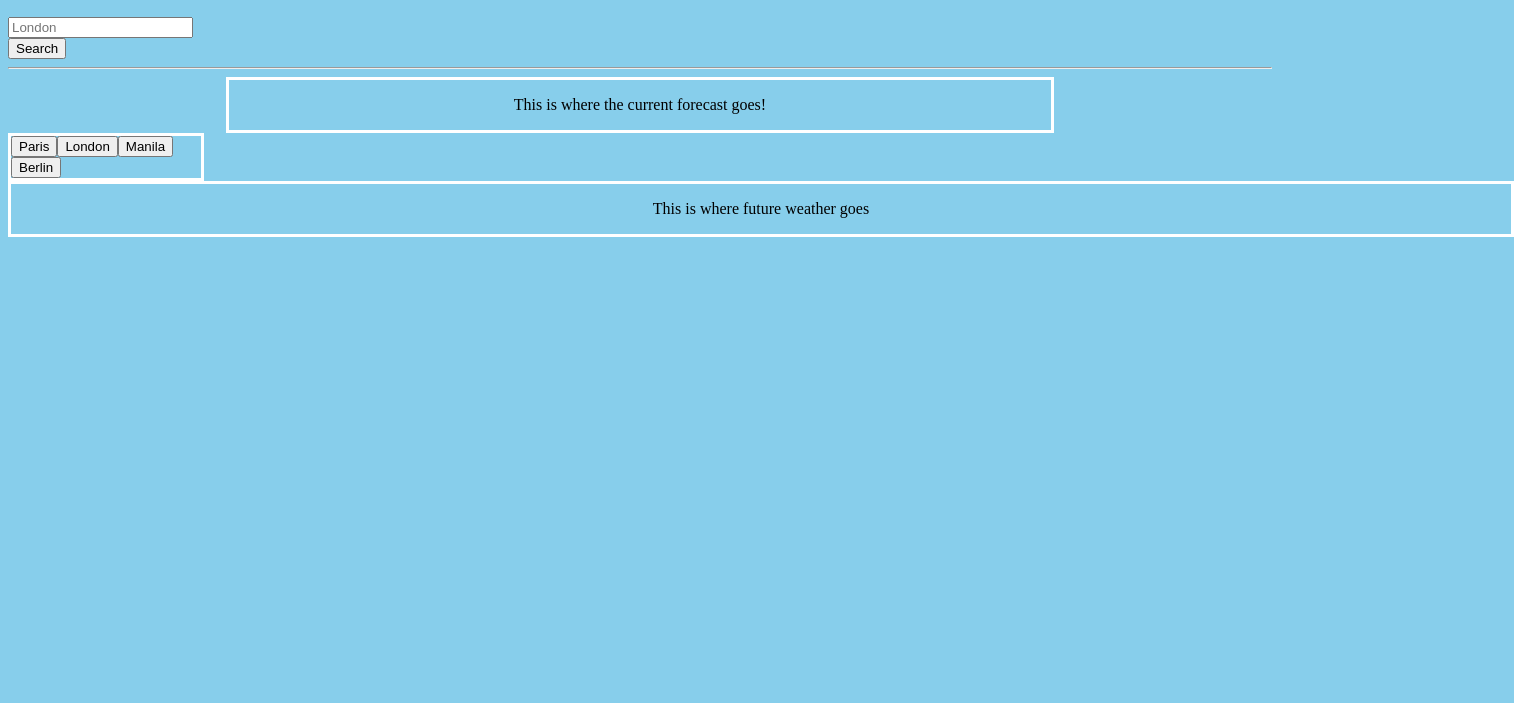
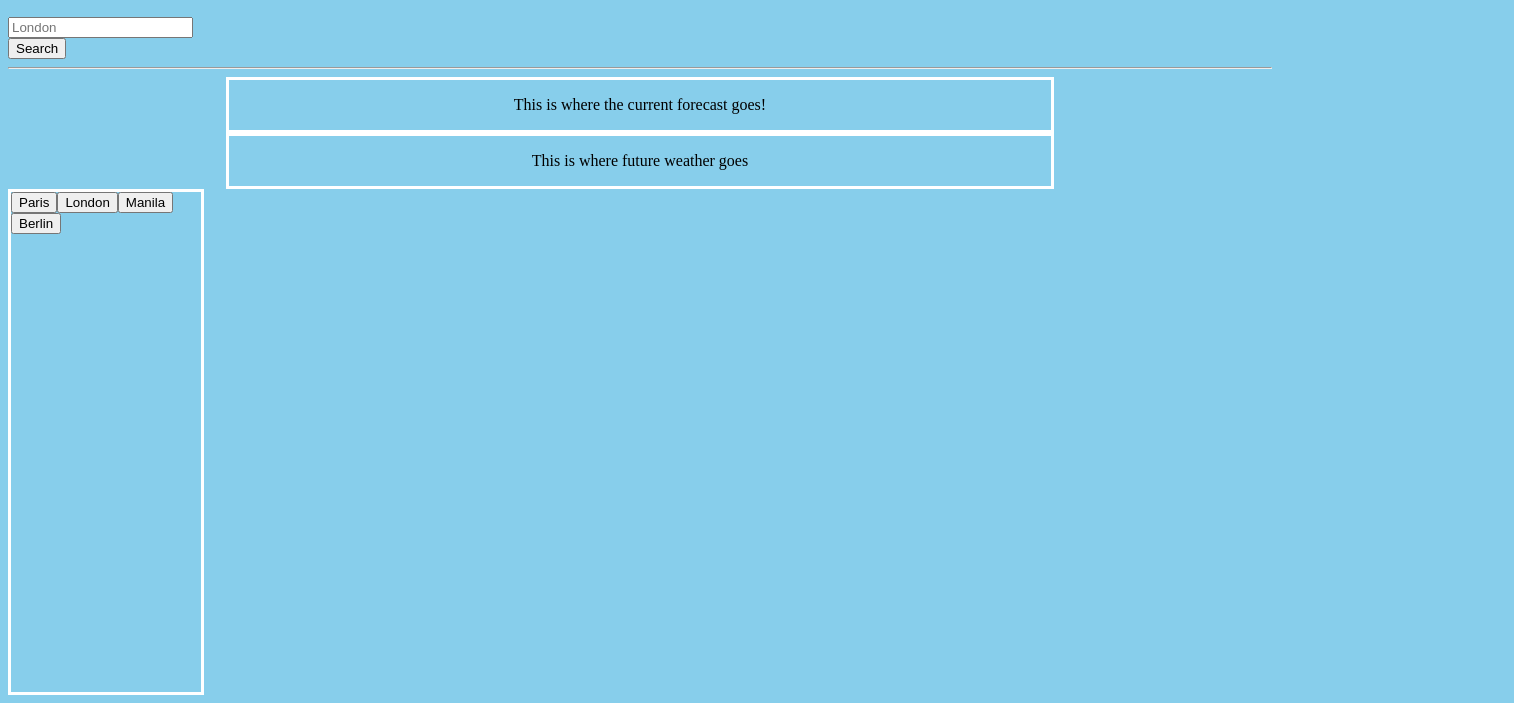
Before and after one commit to DanielHarding1/Weather_API, a plain HTML site: page index.html in a window 1280 px wide. Shown: the part 110-813 px from the top of the page, 1514 px wide, since content can reach past the window. Drawn offline with nearby package versions, Linux system fonts and the light colour scheme.

Commit message:
Styling needed

```diff
--- a/assets/script.js
+++ b/assets/script.js
@@ -55,7 +55,7 @@ function displayWeatherInfo() {
           console.log(forecastURL);
           console.log(data2);
           $("#forecast-weather").empty();
-          for (var i = 12; i < 60; i = i + 8) {
+          for (var i = 12; i < 52; i = i + 8) {
             var forecastTitle = $("<card>")
               .addClass("container")
               .text(data2.list[i].dt_txt);
@@ -71,7 +71,7 @@ function displayWeatherInfo() {
             var Celsius = (data2.list[i].main.temp - 273.15).toFixed(1);
             var forecastTemp = $("<p>")
               .addClass("container")
-              .text("Temperature: " + Celsius + " C");
+              .text("Temperature: " + Celsius + "C");
             $(forecastTitle).append(forecastTemp);
             var forecastHum = $("<p>")
               .addClass("container")
--- a/index.html
+++ b/index.html
@@ -19,9 +19,7 @@
     <div class="container-fluid"></div>
     <div class="row">
       <aside class="col-lg-3 pb-3">
-          <h2 id="form-heading" class="mt-1 h3 form-label">
-            Search for a City:
-          </h2>
+        <h2 id="form-heading" class="mt-1 h3 form-label">Search for a City:</h2>
         <form id="search-form" class="form">
           <div class="form-inline form-group">
             <div class="input-group">
@@ -46,13 +44,6 @@
                 <div class="current-forecast">
                   <p>This is where the current forecast goes!</p>
                 </div>
-                </div>
-              </div>
-            </div>
-          </form>
-          <div class="list-group" id="history"></div>
-        </aside>
-
                   <div class="row" id="forecast-weather">
                     <div class="col-lg-9 pb-3">
                       <p>This is where future weather goes</p>
@@ -73,6 +64,19 @@
                   </div>
                 </div>
               </div>
+            </div>
+          </div>
+        <aside>
+          <div class="list-group" id="history"></div>
+        </aside>
+        </form>
+
+      </aside>
+    </div>
+
+
+
+
 
     <!-- Day.js -->
     <script src="https://cdn.jsdelivr.net/npm/dayjs@1/dayjs.min.js"></script>
--- a/styles/reset.css
+++ b/styles/reset.css
@@ -8,6 +8,7 @@
 #history {
   width: 15%;
   border: 3px solid white;
+  height: 500px;
 }
 
 header {
@@ -17,7 +18,7 @@ header {
 #forecast-weather {
   text-align: center;
   margin: auto;
-  width: 1500px;
+  width: 65%;
   border: 3px solid white;
 }
 
```
Lines whose indentation alone changed are shown as unchanged.
